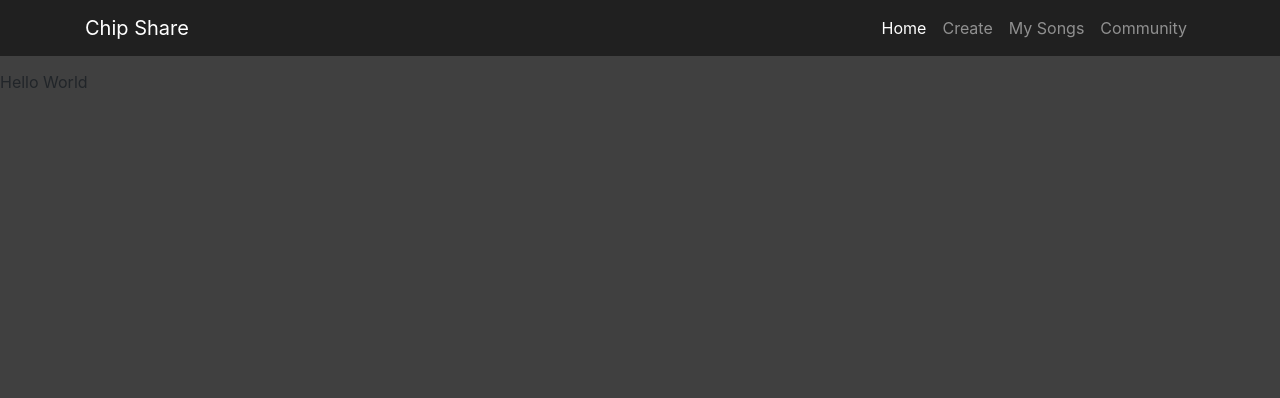
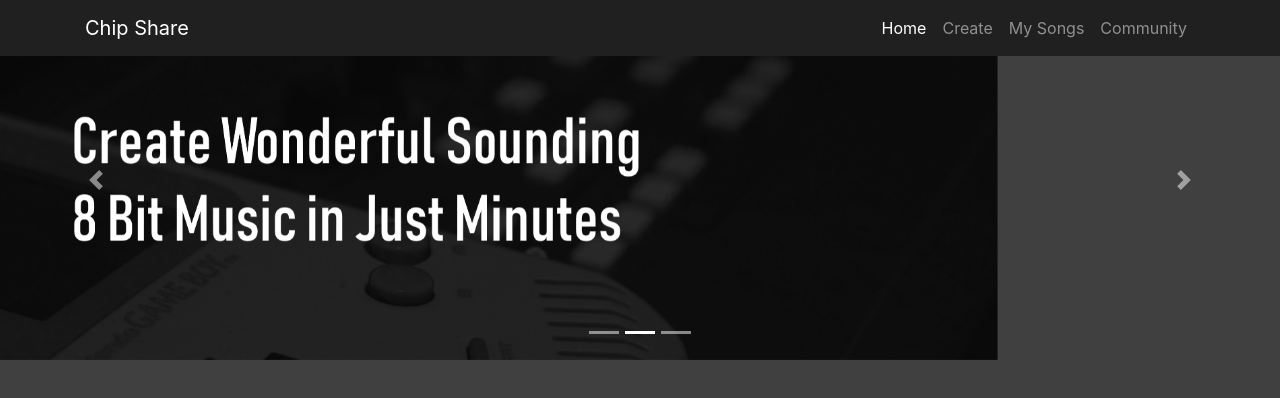
Before and after one commit to versox/chip-share, a React (Create React App) app in the folder client/: page / in a window 1280 px wide. Shown: the top 398 px of the page. Built offline with nearby package versions, Linux system fonts and the light colour scheme.

Commit message:
Rewroked home page and added functionality to tab buttons

```diff
--- a/client/src/App.js
+++ b/client/src/App.js
@@ -3,24 +3,47 @@ import Editor from './editor/Editor.js';
 import Home from './Home.js';
 
 class App extends Component {
+
+  constructor(props) {
+    super(props);
+    this.pages = [
+	   <Home />, <Editor />
+    ];
+    this.state = {
+	    activePage: 0
+    }
+  }
+
+  SetActiveHome () {
+    this.setState(state => ({
+      activePage: 0
+    }));
+  }
+
+  SetActiveCreate () {
+    this.setState(state => ({
+      activePage: 1
+    }));
+  }
+
   render() {
     return (
       <div className="App">
 	    <nav class="navbar navbar-expand-lg navbar-dark bg-dark fixed-top">
 	          <div class="container">
-	            <a class="navbar-brand" href="#">Chip Share</a>
+	            <a class="navbar-brand" href="#" onClick={this.SetActiveHome.bind(this)}>Chip Share</a>
 	            <button class="navbar-toggler" type="button" data-toggle="collapse" data-target="#navbarResponsive" aria-controls="navbarResponsive" aria-expanded="false" aria-label="Toggle navigation">
 	              <span class="navbar-toggler-icon"></span>
 	            </button>
 	            <div class="collapse navbar-collapse" id="navbarResponsive">
 	              <ul class="navbar-nav ml-auto">
 	                <li class="nav-item active">
-	                  <a class="nav-link" href="#">Home
+	                  <a class="nav-link" href="#" onClick={this.SetActiveHome.bind(this)}>Home
 	                    <span class="sr-only">(current)</span>
 	                  </a>
 	                </li>
 	                <li class="nav-item">
-	                  <a class="nav-link" href="#">Create</a>
+	                  <a class="nav-link" href="#" onClick={this.SetActiveCreate.bind(this)}>Create</a>
 	                </li>
 	                <li class="nav-item">
 	                  <a class="nav-link" href="#">My Songs</a>
@@ -32,7 +55,7 @@ class App extends Component {
 	            </div>
 	          </div>
 	        </nav>
-	    <Home />
+	    {this.pages[this.state.activePage]}
       </div>
     );
   }
--- a/client/src/Home.js
+++ b/client/src/Home.js
@@ -1,10 +1,42 @@
 import React, { Component } from 'react';
 
 class Home extends Component {
+
+    constructor(props) {
+	    super(props)
+	    this.slide1 = {
+	      backgroundImage: 'url(/assets/Slide1.png)'
+	    }
+    }
+
     render() {
 	return (
 	    <div>
-		Hello World
+		<header>
+		      <div id="carouselExampleIndicators" class="carousel slide" data-ride="carousel">
+		        <ol class="carousel-indicators">
+		          <li data-target="#carouselExampleIndicators" data-slide-to="0" class="active"></li>
+		          <li data-target="#carouselExampleIndicators" data-slide-to="1"></li>
+		          <li data-target="#carouselExampleIndicators" data-slide-to="2"></li>
+		        </ol>
+		        <div class="carousel-inner" role="listbox">
+		          <div class="carousel-item active" style={this.slide1}>
+		          </div>
+		          <div class="carousel-item slide-2">
+		          </div>
+		          <div class="carousel-item slide-3">
+		          </div>
+		        </div>
+		        <a class="carousel-control-prev" href="#carouselExampleIndicators" role="button" data-slide="prev">
+		          <span class="carousel-control-prev-icon" aria-hidden="true"></span>
+		          <span class="sr-only">Previous</span>
+		        </a>
+		        <a class="carousel-control-next" href="#carouselExampleIndicators" role="button" data-slide="next">
+		          <span class="carousel-control-next-icon" aria-hidden="true"></span>
+		          <span class="sr-only">Next</span>
+		        </a>
+		      </div>
+		    </header>
 	    </div>
 	);
     }
--- a/client/src/editor/editor.css
+++ b/client/src/editor/editor.css
@@ -1,8 +1,3 @@
-body {
-    background-color: #404040;
-    padding-top: 70px;
-}
-
 h1 {
     color: white;
 }
--- a/client/src/index.css
+++ b/client/src/index.css
@@ -1,6 +1,4 @@
 body {
-  margin: 0;
-  padding: 0;
   width: 100%;
   height: 100%;
   font-family: -apple-system, BlinkMacSystemFont, "Segoe UI", "Roboto", "Oxygen",
@@ -8,6 +6,7 @@ body {
     sans-serif;
   -webkit-font-smoothing: antialiased;
   -moz-osx-font-smoothing: grayscale;
+  background-color: #404040;
 }
 
 code {
@@ -18,3 +17,13 @@ code {
 .bg-dark {
   background-color: #202020 !important;
 }
+
+.carousel-item {
+	  height: 45vh;
+	  min-height: 300px;
+	  background: no-repeat center center scroll;
+	  -webkit-background-size: cover;
+	  -moz-background-size: cover;
+	  -o-background-size: cover;
+	  background-size: cover;
+}
```
Also changed, not shown: client/public/assets/Slide1.png (added).
